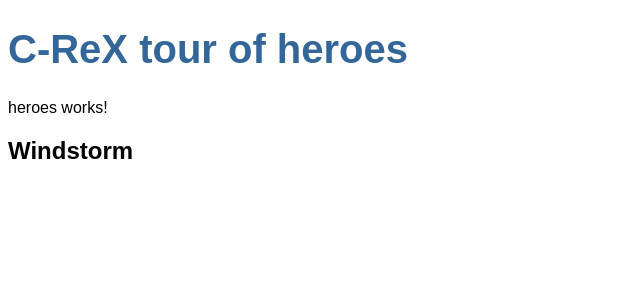
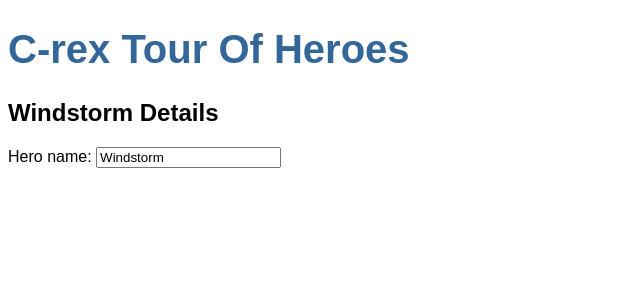
Before and after one commit to henning-roos/learning-microservice, an Angular app in the folder angular-tour-of-heroes/: page / in a window 1280 px wide. Shown: the top 300 px of the page, without its empty margins (0-640 px from the left). Built offline with nearby package versions, Linux system fonts and the light colour scheme.

Commit message:
Two way data binding
Signed-off-by: Mattias Linner <mattias.linner@ericsson.com>

```diff
--- a/angular-tour-of-heroes/src/app/app.component.html
+++ b/angular-tour-of-heroes/src/app/app.component.html
@@ -1,2 +1,2 @@
-<H1> {{ title }} </H1>
+<H1> {{ title | titlecase }} </H1>
 <app-heroes></app-heroes>
--- a/angular-tour-of-heroes/src/app/app.module.ts
+++ b/angular-tour-of-heroes/src/app/app.module.ts
@@ -1,5 +1,6 @@
 import { NgModule } from '@angular/core';
 import { BrowserModule } from '@angular/platform-browser';
+import { FormsModule } from '@angular/forms'; // <-- NgModel lives here
 
 import { AppComponent } from './app.component';
 import { HeroesComponent } from './heroes/heroes.component';
@@ -10,7 +11,8 @@ import { HeroesComponent } from './heroes/heroes.component';
     HeroesComponent
   ],
   imports: [
-    BrowserModule
+    BrowserModule,
+    FormsModule
   ],
   providers: [],
   bootstrap: [AppComponent]
--- a/angular-tour-of-heroes/src/app/heroes/heroes.component.html
+++ b/angular-tour-of-heroes/src/app/heroes/heroes.component.html
@@ -1,2 +1,5 @@
-<p>heroes works!</p>
-<h2>{{hero}}</h2>
+<h2>{{hero.name}} Details</h2>
+<div>
+    <label for="name">Hero name: </label>
+    <input id="name" [(ngModel)]="hero.name" placeholder="name">
+  </div>
--- a/angular-tour-of-heroes/src/app/heroes/heroes.component.ts
+++ b/angular-tour-of-heroes/src/app/heroes/heroes.component.ts
@@ -1,4 +1,5 @@
 import { Component, OnInit } from '@angular/core';
+import { Hero } from '../hero';
 
 @Component({
   selector: 'app-heroes',
@@ -7,8 +8,13 @@ import { Component, OnInit } from '@angular/core';
 })
 export class HeroesComponent implements OnInit {
 
+  hero: Hero = {
+    id: 1,
+    name: 'Windstorm'
+  };
+
   constructor() { }
-  hero = 'Windstorm';
+
 
   ngOnInit(): void {
   }
```
Also changed, not shown: 1 other file (tests, documents, lock files or other folders).
